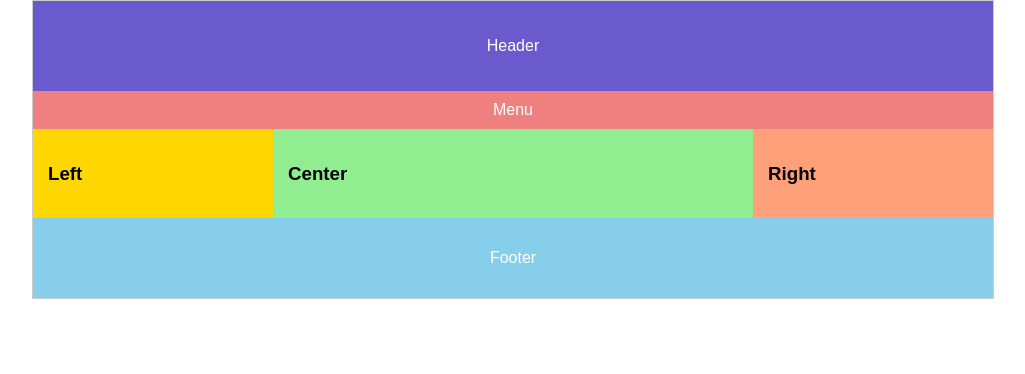
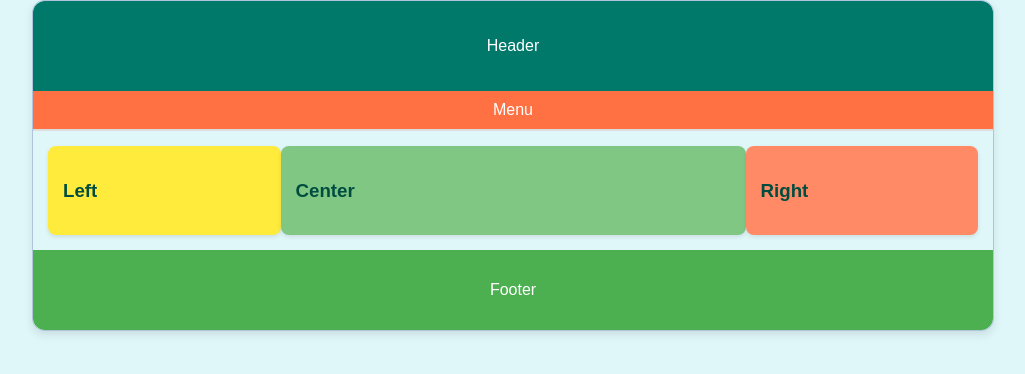
Before and after one commit to YtaloGeorgeIFPI/pweb, a plain HTML site: page 09/layout_1.html in a window 1280 px wide. Shown: the whole page, without its empty margins (127-1152 px from the left). Drawn offline with Linux system fonts and the light colour scheme.

Commit message:
Atualização nova

```diff
--- a/09/layout_1.css
+++ b/09/layout_1.css
@@ -1,10 +1,12 @@
+
 body {
     margin: 0;
     font-family: Arial, sans-serif;
     display: flex;
     flex-direction: column;
     min-height: 100vh;
-    /* Garante que o body ocupa a altura total da viewport */
+    background-color: #e0f7fa; /* Fundo azul claro */
+    color: #004d40; /* Cor de texto verde escuro */
 }
 
 #layout1 {
@@ -12,68 +14,68 @@ body {
     flex-direction: column;
     width: 100%;
     max-width: 960px;
-    /* Largura máxima para o layout, como na imagem */
     margin: 0 auto;
-    /* Centraliza o layout */
-    border: 1px solid #ccc;
+    border: 1px solid #b0c4de; /* Borda azul clara */
+    border-radius: 12px; /* Cantos mais arredondados */
+    box-shadow: 0 4px 8px rgba(0, 0, 0, 0.1); /* Sombra suave */
 }
 
 #header1 {
-    background-color: #6a5acd;
-    /* Cor roxa similar à imagem */
+    background-color: #00796b; /* Cor verde escuro */
     color: white;
     padding: 20px;
     text-align: center;
+    border-top-left-radius: 12px;
+    border-top-right-radius: 12px;
 }
 
 #menu1 {
-    background-color: #f08080;
-    /* Cor rosa similar à imagem */
+    background-color: #ff7043; /* Cor laranja */
     padding: 10px;
     display: flex;
     justify-content: space-around;
     color: white;
+    border-bottom: 2px solid #ddd;
 }
 
 #content-wrapper1 {
     display: flex;
     flex-grow: 1;
-    /* Permite que o conteúdo ocupe o espaço restante */
+    padding: 15px;
 }
 
 #left-col1 {
-    background-color: #ffd700;
-    /* Cor amarela similar à imagem */
+    background-color: #ffeb3b; /* Cor amarela suave */
     flex-basis: 25%;
-    /* 25% da largura */
     padding: 15px;
     box-sizing: border-box;
-    /* Inclui padding na largura */
+    border-radius: 8px;
+    box-shadow: 0 2px 4px rgba(0, 0, 0, 0.1);
 }
 
 #center-col1 {
-    background-color: #90ee90;
-    /* Cor verde clara similar à imagem */
+    background-color: #81c784; /* Cor verde claro */
     flex-basis: 50%;
-    /* 50% da largura */
     padding: 15px;
     box-sizing: border-box;
+    border-radius: 8px;
+    box-shadow: 0 2px 4px rgba(0, 0, 0, 0.1);
 }
 
 #right-col1 {
-    background-color: #ffa07a;
-    /* Cor laranja similar à imagem */
+    background-color: #ff8a65; /* Cor laranja suave */
     flex-basis: 25%;
-    /* 25% da largura */
     padding: 15px;
     box-sizing: border-box;
-
+    border-radius: 8px;
+    box-shadow: 0 2px 4px rgba(0, 0, 0, 0.1);
 }
 
 #footer1 {
-    background-color: #87ceeb;
-    /* Cor azul clara similar à imagem */
+    background-color: #4caf50; /* Cor verde forte */
     padding: 15px;
     text-align: center;
     color: white;
+    border-bottom-left-radius: 12px;
+    border-bottom-right-radius: 12px;
 }
```
Also changed, not shown: 09/index.html (+3 -3 lines).
